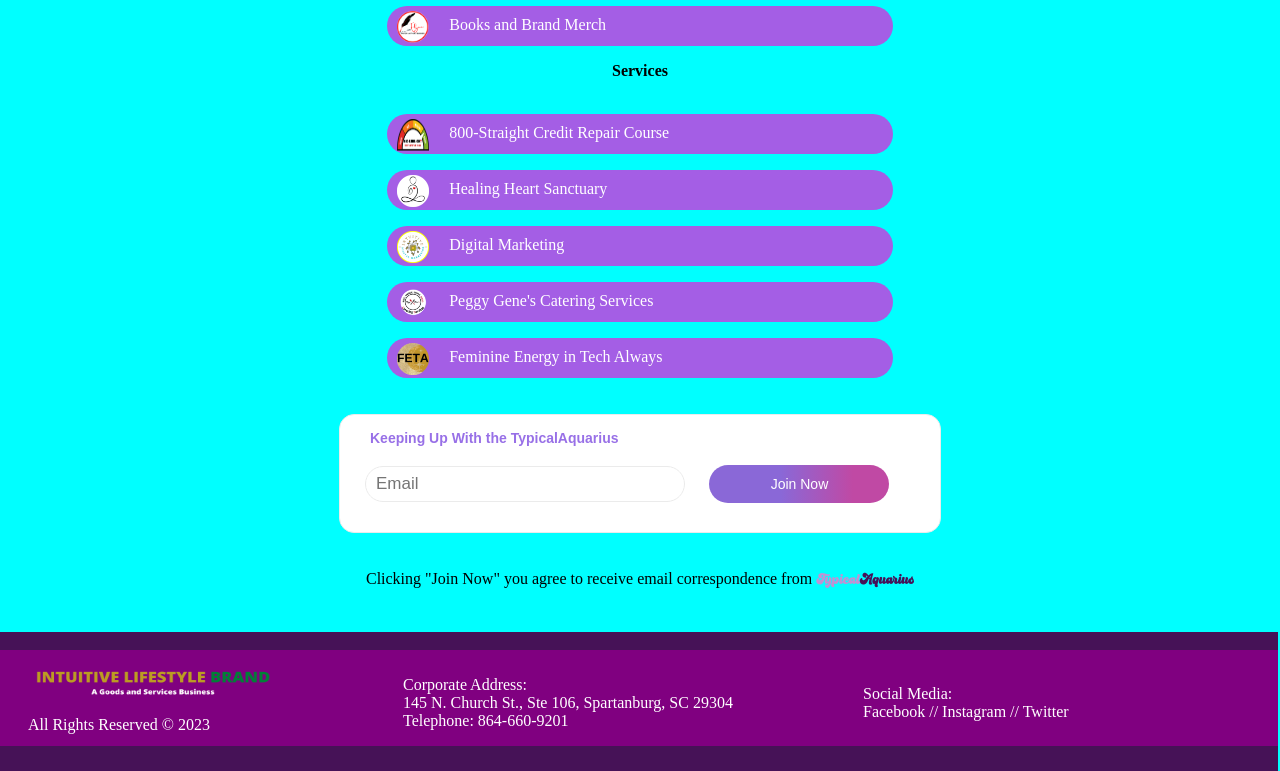
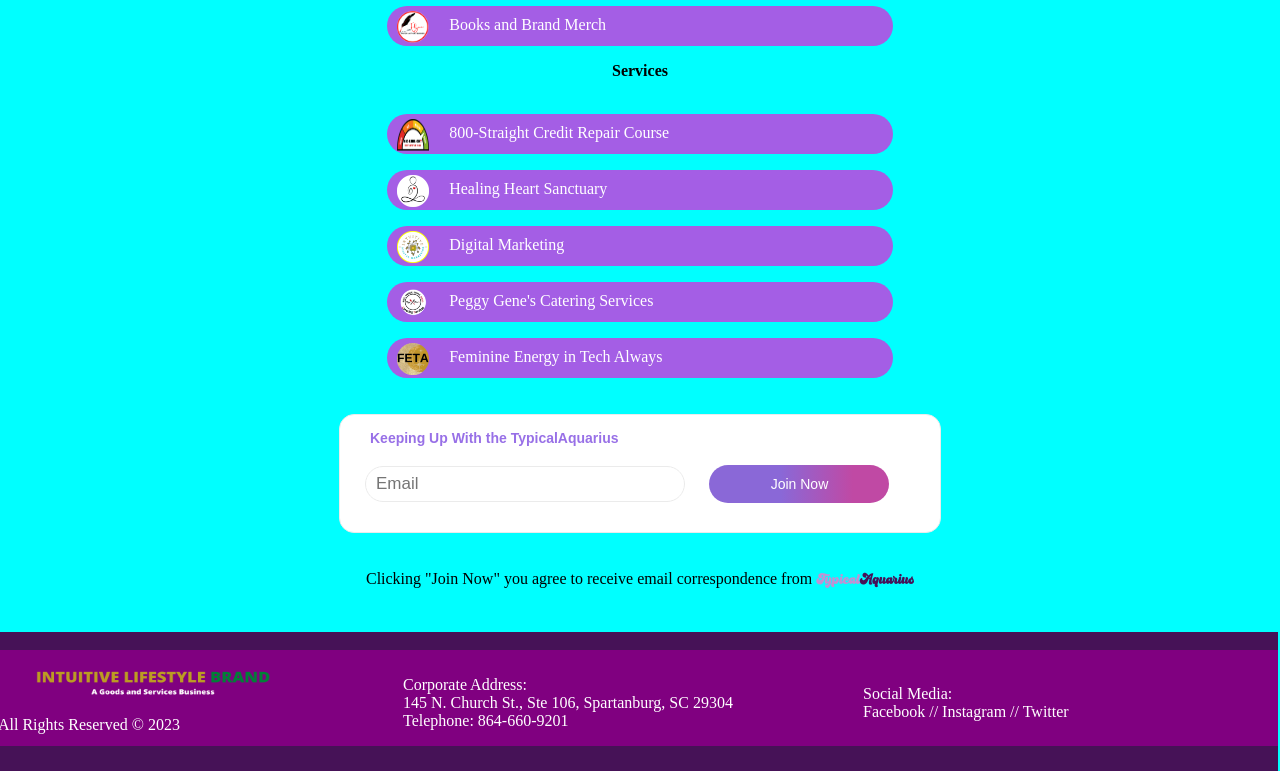
Before and after one commit to IntuitiveLifestyleBrand/ILBWebsite, a website with bundled scripts: page index.html in a window 1280 px wide. Shown: the part 495-1266 px from the top of the page. Built offline with nearby package versions, Linux system fonts and the light colour scheme; a script that the page names is missing.

Commit message:
Styling Update

```diff
--- a/index.html
+++ b/index.html
@@ -150,7 +150,7 @@
 	  <footer id="footerContainer">
 		<div id="footerDetails1">
 			<img src="./images/ILB_linelogo_whiteslogan.png" style="width: 450px; height: 50px; margin-left: -70px;">
-			<span style="margin-left: 30px; color: white;">All Rights Reserved &#169; 2023</span></div>
+			<span style="color: white;">All Rights Reserved &#169; 2023</span></div>
 		<div id="footerDetails2">
 			<p>Corporate Address: <br>145 N. Church St., Ste 106, Spartanburg, SC 29304<br>Telephone: 864-660-9201</p></div>
 			<div id="footerDetails3">
```
